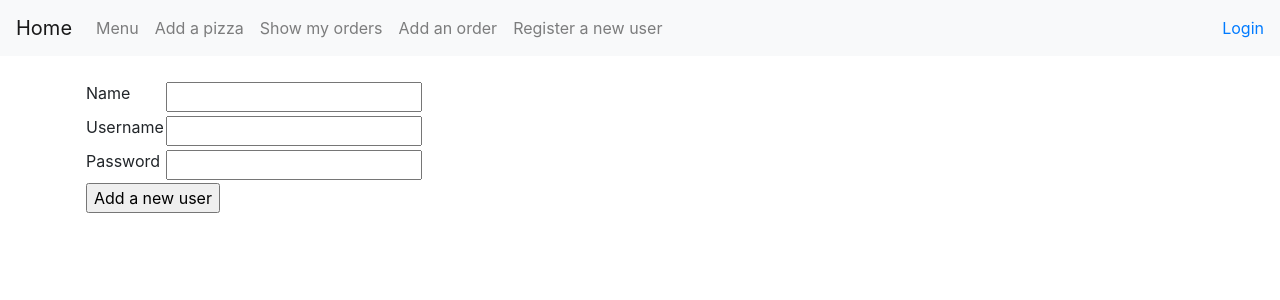
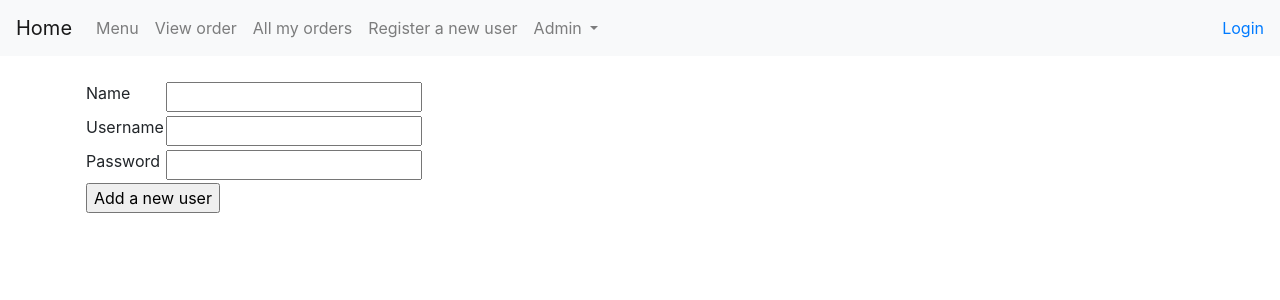
Before and after one commit to larenala/Pizzapalvelu, a Flask app: page /auth/new/ in a window 1280 px wide. Shown: the top 300 px of the page. Run offline with Flask 2, Linux system fonts and the light colour scheme; some libraries are stand-ins or nearby versions.

Commit message:
changed links

```diff
--- a/application/templates/layout.html
+++ b/application/templates/layout.html
@@ -19,18 +19,26 @@
               <a class="nav-link" href="{{ url_for('pizzas_index') }} ">Menu</a>
             </li>
             <li class="nav-item">
-              <a class="nav-link" href="{{ url_for('pizzas_form') }} ">Add a pizza</a>
+              <a class="nav-link" href="{{ url_for('show_order', order_id=1) }} ">View order</a>
             </li>
             <li class="nav-item">
-              <a class="nav-link" href="{{ url_for('orders_index') }} ">Show my orders</a>
+              <a class="nav-link" href="{{ url_for('myorders_index') }} ">All my orders</a>
             </li>
-            <li class="nav-item">
-              <a class="nav-link" href="{{ url_for('orders_form') }} ">Add an order</a>
-            </li>
-
             <li class="nav-item">
               <a class="nav-link" href="{{ url_for('users_form') }} ">Register a new user</a>
             </li>
+            <li class="nav-item dropdown">
+              <a class="nav-link dropdown-toggle" href="#" id="navbarDropdown" role="button" data-toggle="dropdown" aria-haspopup="true" aria-expanded="false">
+                 Admin
+               </a>
+            <div class="dropdown-menu" aria-labelledby="navbarDropdown">
+              <a class="dropdown-item" href="{{ url_for('pizzas_form') }} ">Add a new pizza</a>
+              <a class="dropdown-item" href="#">Edit menu</a>
+            <div class="dropdown-divider"></div>
+              <a class="dropdown-item" href="{{ url_for('orders_index') }}">View all orders</a>
+            </div>
+            </li>
+
 
           </ul>
           <div class="form-inline mt-2 mt-md-0">
```
